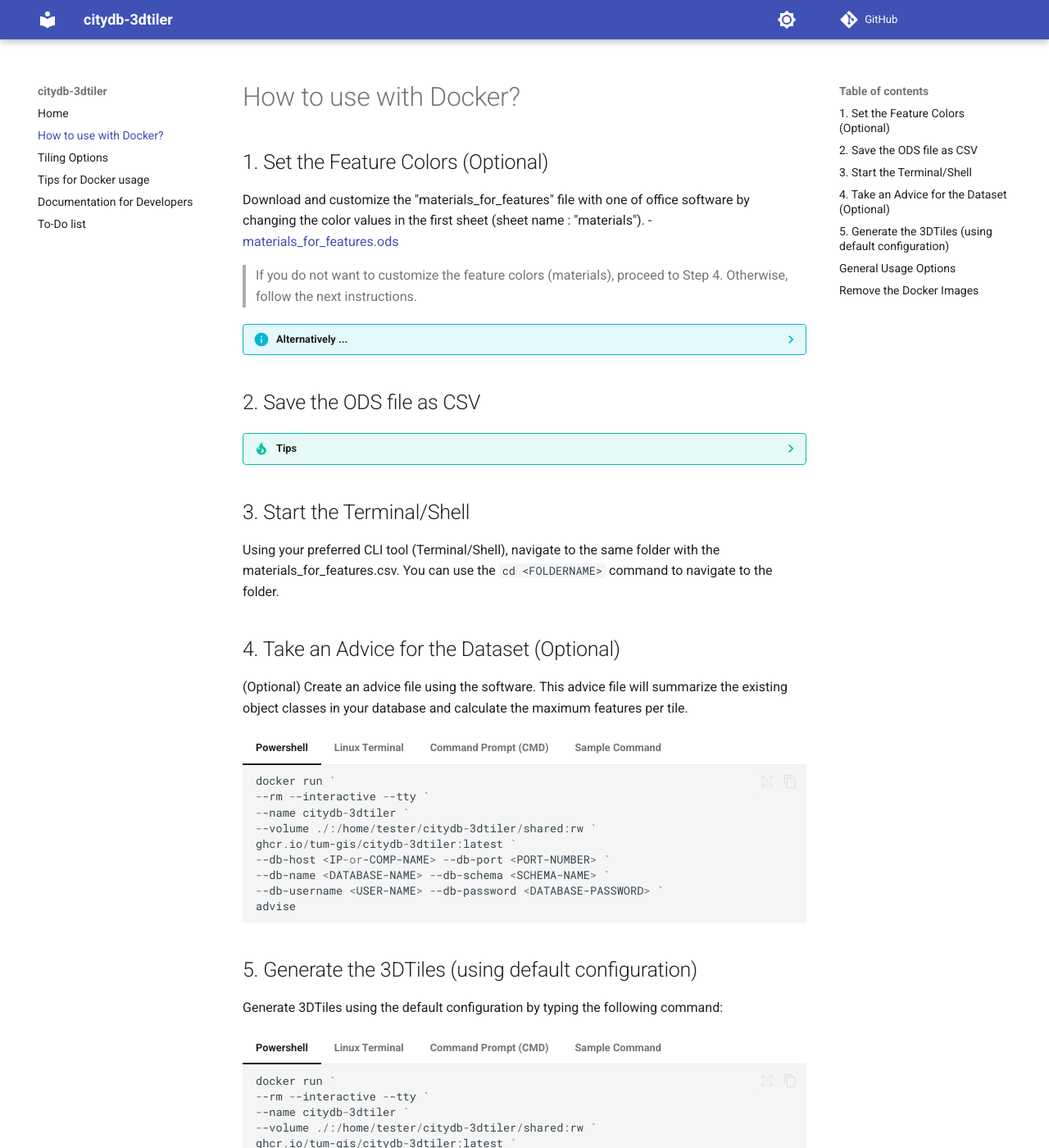
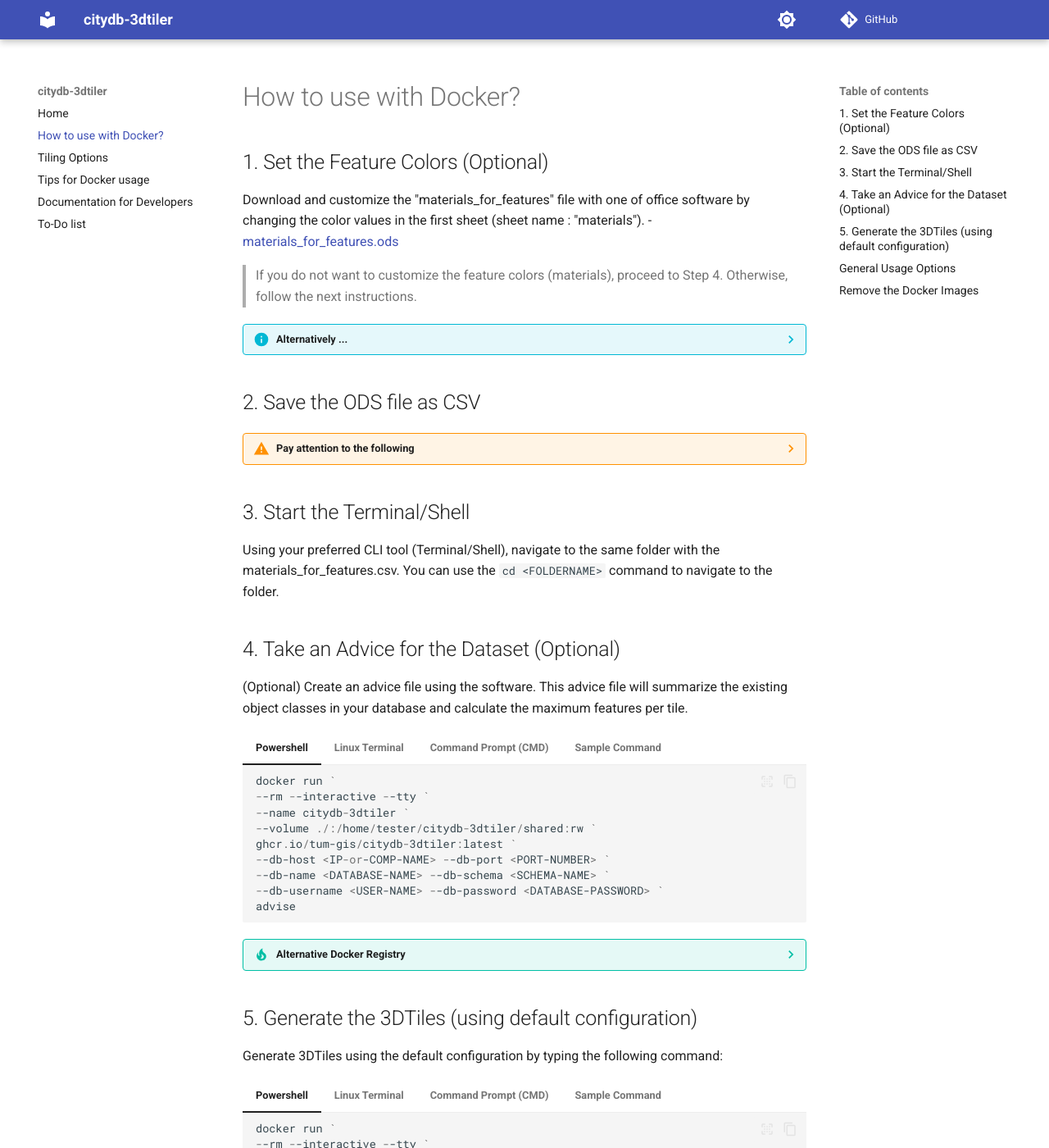
Before and after one commit to tum-gis/citydb-3dtiler, an MkDocs documentation site: the page built from docs/how_to_use_w_docker.md, in a window 1280 px wide and 1400 px high. Shown: the whole window at 82% size. Built offline with MkDocs 1.6.1 and Material for MkDocs 9.7.7, drawn with Linux system fonts in a browser that asks for light colours; comment, search, counter and statistics services are not loaded.

````diff
--- a/docs/how_to_use_w_docker.md
+++ b/docs/how_to_use_w_docker.md
@@ -13,8 +13,9 @@
 
 ## 2. Save the ODS file as CSV
 
-??? tip "Tips"
-    - Field delimiters must be commas (,)
+??? warning "Pay attention to the following"
+    While exporting the table as CSV file : </br>
+    - Field delimiters must be commas (,) </br>
     - Do not force text to be quoted with apostrophes (")
 
 
@@ -82,6 +83,10 @@
     advise
     ```
 
+
+??? tip "Alternative Docker Registry"
+
+    Alternatively, you can use the Docker Hub registry by changing the image location in the above commands (ghcr.io/tumgis/citydb-3dtiler:latest <> tumgis/citydb-3dtiler:latest) or by first pulling the same image with the following command: ```docker pull tumgis/citydb-3dtiler:latest```
 
 ## 5. Generate the 3DTiles (using default configuration)
 
````
